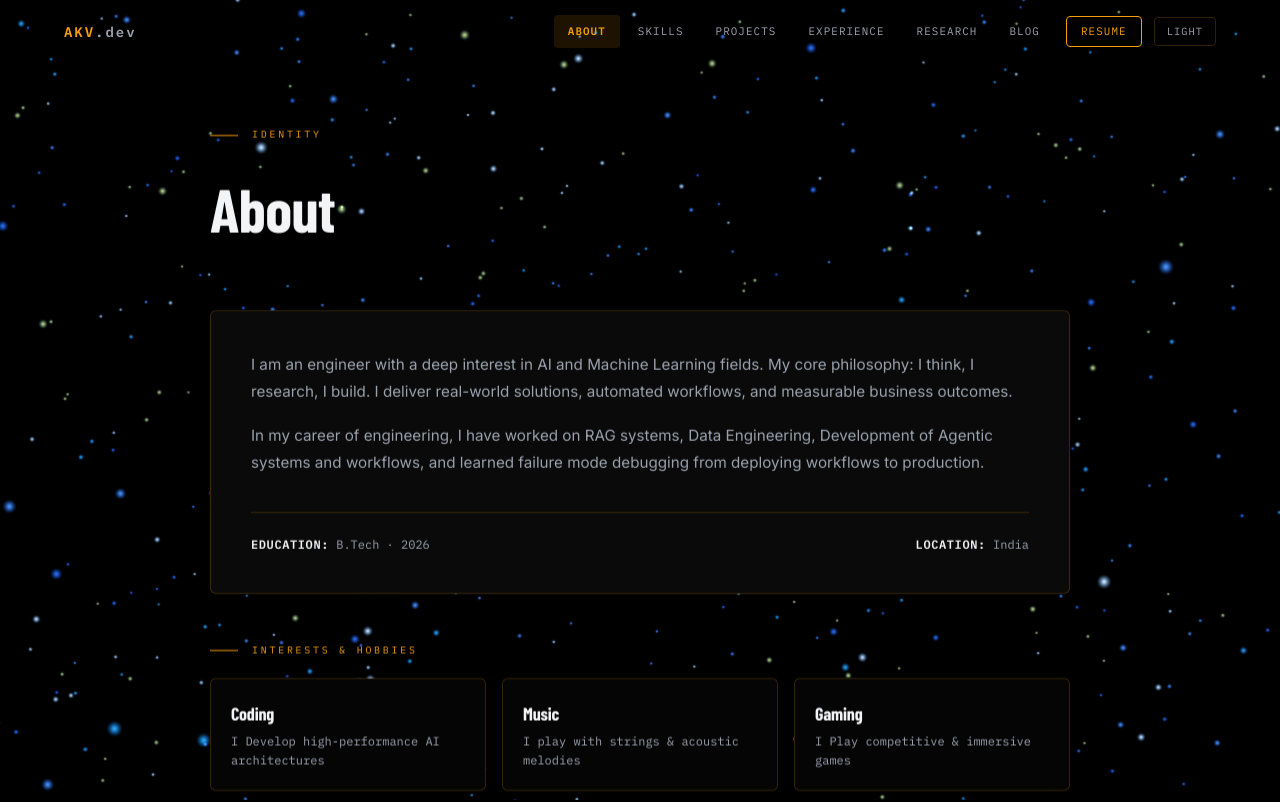
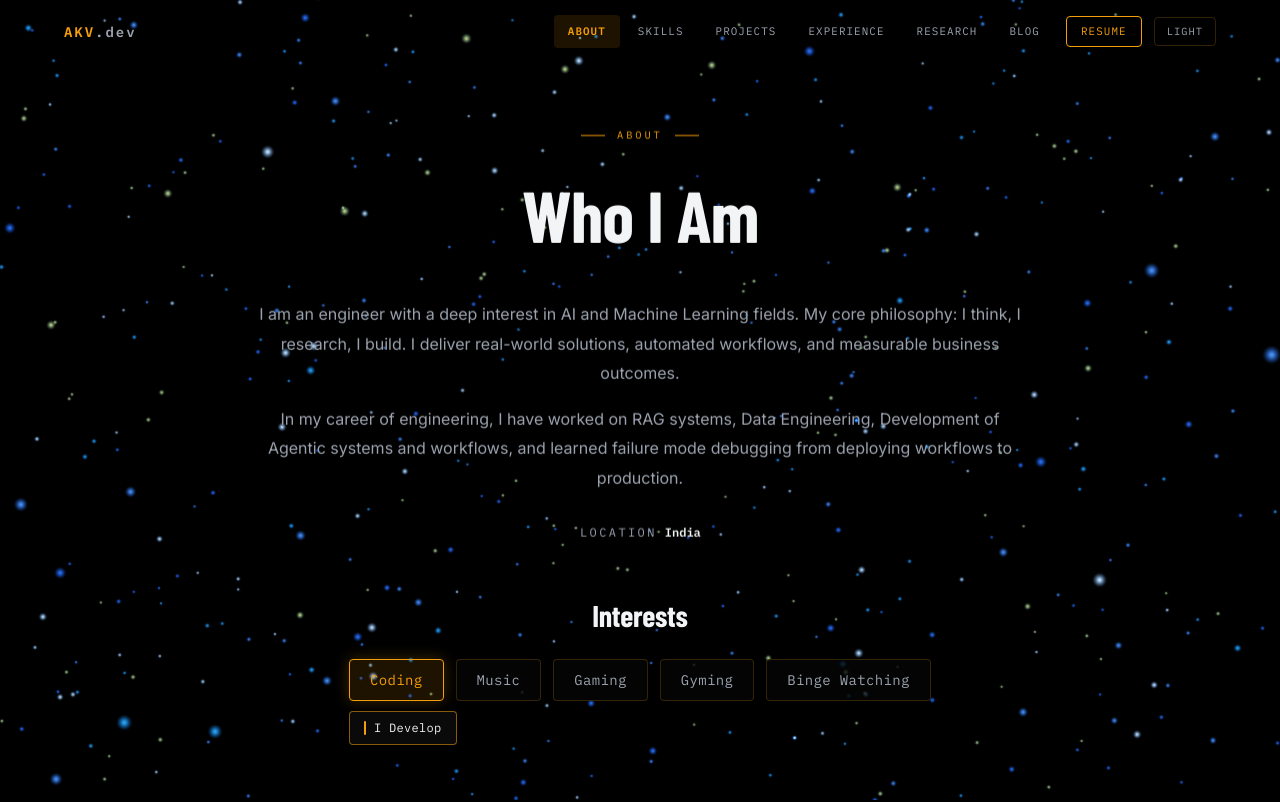
Before and after one commit to a2r4vind/akv.dev, a Next.js app: page /about in a window 1280 px wide. Shown: the top 802 px of the page. Built offline with nearby package versions, Linux system fonts and the light colour scheme; a web font is replaced by a local one.

Commit message:
Implement interactive hover tooltip for Interests on About page matching screenshot

```diff
--- a/src/app/about/page.tsx
+++ b/src/app/about/page.tsx
@@ -1,5 +1,5 @@
 import { portfolioData } from "@/data/portfolio";
-import { Reveal } from "@/components/Reveal";
+import { AboutView } from "@/components/AboutView";
 import { Footer } from "@/components/Footer";
 import type { Metadata } from "next";
 
@@ -9,76 +9,10 @@ export const metadata: Metadata = {
 };
 
 export default function AboutPage() {
-  const { profile } = portfolioData;
-
   return (
     <div className="flex-1 flex flex-col justify-between">
       <main className="pt-32 pb-24 px-[5%] min-h-[calc(100vh-64px)]">
-        <div className="max-w-[860px] mx-auto">
-          <Reveal>
-            <p className="font-mono text-[0.62rem] tracking-[0.28em] uppercase text-[var(--accent)] mb-5 flex items-center gap-3.5">
-              <span className="inline-block w-7 h-px bg-[var(--accent)]" />
-              Identity
-            </p>
-          </Reveal>
-
-          <Reveal delay={100}>
-            <h1 className="font-display text-[clamp(2.6rem,5vw,3.8rem)] font-black text-[var(--text)] tracking-[-0.015em] mb-14">
-              About
-            </h1>
-          </Reveal>
-
-          <div className="flex flex-col gap-12">
-            {/* Bio Section */}
-            <Reveal delay={200}>
-              <div className="border border-[var(--border)] rounded-md p-8 md:p-10 bg-[var(--s2)] flex flex-col gap-5 hover:border-[var(--border-hi)] transition-colors">
-                <div className="flex flex-col gap-4 text-[0.95rem] leading-[1.8] text-[var(--dim)]">
-                  {profile.bioParagraphs.map((para, i) => (
-                    <p key={i} className="text-[var(--dim)]">
-                      {para}
-                    </p>
-                  ))}
-                </div>
-
-                <div className="pt-6 mt-4 border-t border-[var(--border)] flex flex-wrap items-center justify-between gap-4 font-mono text-xs text-[var(--dim)]">
-                  <div>
-                    <span className="text-[var(--text)] uppercase tracking-wider font-semibold">Education:</span>{' '}
-                    <span>{profile.education}</span>
-                  </div>
-                  <div>
-                    <span className="text-[var(--text)] uppercase tracking-wider font-semibold">Location:</span>{' '}
-                    <span>{profile.location}</span>
-                  </div>
-                </div>
-              </div>
-            </Reveal>
-
-            {/* Interests Section */}
-            <Reveal delay={300}>
-              <div>
-                <p className="font-mono text-[0.62rem] tracking-[0.28em] uppercase text-[var(--accent)] mb-5 flex items-center gap-3.5">
-                  <span className="inline-block w-7 h-px bg-[var(--accent)]" />
-                  Interests & Hobbies
-                </p>
-                <div className="grid grid-cols-1 sm:grid-cols-2 md:grid-cols-3 gap-4">
-                  {profile.interests.map((interest, i) => (
-                    <div
-                      key={i}
-                      className="border border-[var(--border)] rounded-md p-5 bg-[var(--s1)] hover:border-[var(--border-hi)] hover:-translate-y-1 transition-all duration-300"
-                    >
-                      <h3 className="font-display text-lg font-bold text-[var(--text)] mb-1">
-                        {interest.label}
-                      </h3>
-                      <p className="font-mono text-xs text-[var(--dim)] leading-relaxed">
-                        {interest.desc}
-                      </p>
-                    </div>
-                  ))}
-                </div>
-              </div>
-            </Reveal>
-          </div>
-        </div>
+        <AboutView />
       </main>
       <Footer />
     </div>
--- /dev/null
+++ b/src/components/AboutView.tsx
@@ -0,0 +1,95 @@
+'use client';
+
+import React, { useState } from 'react';
+import { portfolioData } from '@/data/portfolio';
+import { Reveal } from '@/components/Reveal';
+
+export function AboutView() {
+  const { profile } = portfolioData;
+  const [hoveredIndex, setHoveredIndex] = useState<number | null>(null);
+  const [selectedIndex, setSelectedIndex] = useState<number | null>(0);
+
+  // Active index is either the one currently hovered, or the selected one if not hovering
+  const activeIndex = hoveredIndex !== null ? hoveredIndex : selectedIndex;
+
+  return (
+    <div className="max-w-[860px] mx-auto flex flex-col items-center">
+      {/* Category Tag */}
+      <Reveal>
+        <p className="font-mono text-[0.65rem] tracking-[0.28em] uppercase text-[var(--accent)] mb-4 flex items-center justify-center gap-3">
+          <span className="inline-block w-6 h-px bg-[var(--accent)]" />
+          About
+          <span className="inline-block w-6 h-px bg-[var(--accent)]" />
+        </p>
+      </Reveal>
+
+      {/* Main Heading */}
+      <Reveal delay={100}>
+        <h1 className="font-display text-[clamp(2.75rem,6vw,4.5rem)] font-black text-[var(--text)] tracking-tight text-center mb-8">
+          Who I Am
+        </h1>
+      </Reveal>
+
+      {/* Bio Paragraphs */}
+      <Reveal delay={200}>
+        <div className="max-w-[780px] mx-auto text-center space-y-4 text-[0.95rem] md:text-base leading-[1.85] text-[var(--dim)] mb-8">
+          {profile.bioParagraphs.map((para, i) => (
+            <p key={i}>{para}</p>
+          ))}
+        </div>
+      </Reveal>
+
+      {/* Location / Meta */}
+      <Reveal delay={250}>
+        <div className="font-mono text-xs text-center mb-14">
+          <span className="uppercase tracking-[0.2em] text-[var(--dim)] mr-2">Location</span>
+          <span className="text-[var(--text)] font-semibold">{profile.location || 'Somewhere'}</span>
+        </div>
+      </Reveal>
+
+      {/* Interests Section */}
+      <Reveal delay={300}>
+        <div className="w-full flex flex-col items-center">
+          <h2 className="font-display text-2xl md:text-3xl font-bold text-[var(--text)] tracking-tight text-center mb-6">
+            Interests
+          </h2>
+
+          {/* Interactive Interest Badges */}
+          <div className="flex flex-wrap items-center justify-center gap-3 relative pb-16 min-h-[110px]">
+            {profile.interests.map((interest, i) => {
+              const isCurrent = activeIndex === i;
+
+              return (
+                <div key={interest.label} className="relative">
+                  <button
+                    onMouseEnter={() => setHoveredIndex(i)}
+                    onMouseLeave={() => setHoveredIndex(null)}
+                    onClick={() => setSelectedIndex(i)}
+                    aria-label={interest.label}
+                    className={`font-mono text-xs md:text-sm tracking-wide px-5 py-2.5 rounded-sm border transition-all duration-200 cursor-pointer ${
+                      isCurrent
+                        ? 'border-[var(--accent)] text-[var(--accent)] bg-[var(--accent)]/[0.12] shadow-[0_0_15px_rgba(245,158,11,0.25)]'
+                        : 'border-[var(--border)] text-[var(--dim)] bg-[var(--s1)]/80 hover:border-[var(--border-hi)] hover:text-[var(--text)]'
+                    }`}
+                  >
+                    {interest.label}
+                  </button>
+
+                  {/* Contextual description tooltip on hover */}
+                  {isCurrent && (
+                    <div className="absolute top-[calc(100%+10px)] left-0 z-20 whitespace-nowrap bg-[var(--s2)] border border-[var(--border-hi)] rounded-sm px-3.5 py-2 shadow-2xl flex items-center gap-2 animate-stack-up backdrop-blur-md">
+                      <span className="w-0.5 h-3.5 bg-[var(--accent)] rounded-full inline-block" />
+                      <span className="font-mono text-xs text-[var(--text)] tracking-wide">
+                        {interest.desc}
+                      </span>
+                    </div>
+                  )}
+                </div>
+              );
+            })}
+          </div>
+        </div>
+      </Reveal>
+    </div>
+  );
+}
--- a/src/data/portfolio.ts
+++ b/src/data/portfolio.ts
@@ -98,11 +98,11 @@ export const portfolioData: {
       "In my career of engineering, I have worked on RAG systems, Data Engineering, Development of Agentic systems and workflows, and learned failure mode debugging from deploying workflows to production."
     ],
     interests: [
-      { label: "Coding", desc: "I Develop high-performance AI architectures" },
-      { label: "Music", desc: "I play with strings & acoustic melodies" },
-      { label: "Gaming", desc: "I Play competitive & immersive games" },
-      { label: "Gyming", desc: "I lift heavy & optimize stamina" },
-      { label: "Binge Watching", desc: "I watch sci-fi, anime & cinema" }
+      { label: "Coding", desc: "I Develop" },
+      { label: "Music", desc: "I play with strings" },
+      { label: "Gaming", desc: "I Play" },
+      { label: "Gyming", desc: "I lift" },
+      { label: "Binge Watching", desc: "I watch" }
     ]
   },
   projects: [
```
